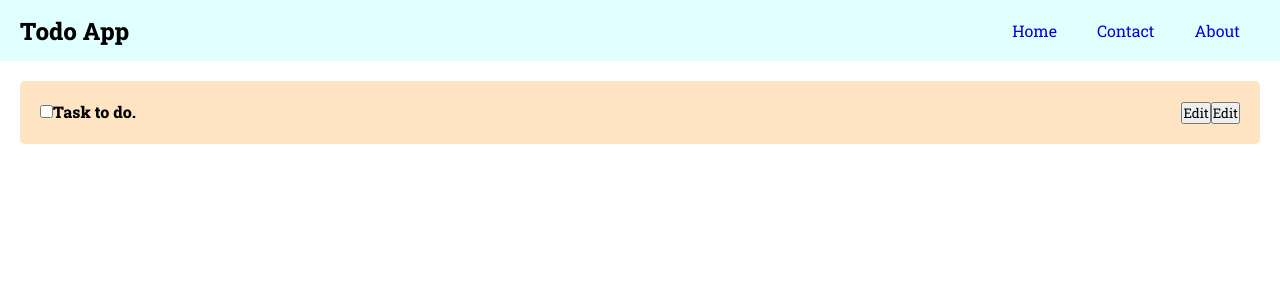
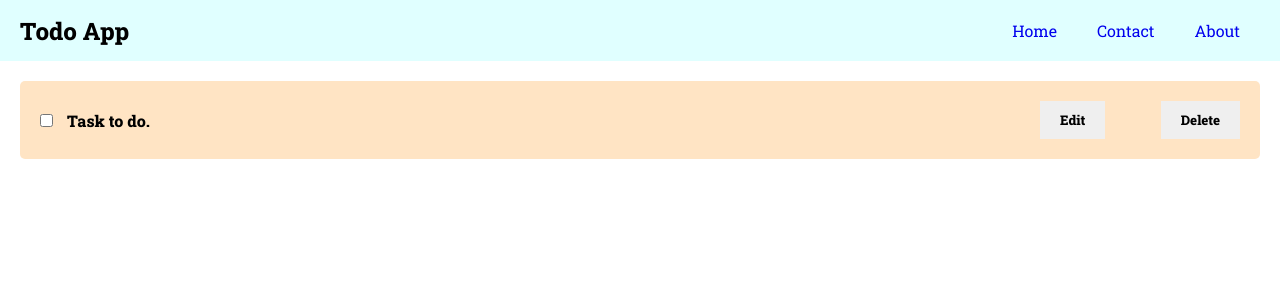
Before and after one commit to mubinkhan17102/todo-best-practice, a React (Create React App) app: page / in a window 1280 px wide. Shown: the top 300 px of the page. Built offline with nearby package versions, Linux system fonts and the light colour scheme.

Commit message:
split button component

```diff
--- /dev/null
+++ b/src/components/button/Button.module.scss
@@ -0,0 +1,7 @@
+.Button{
+    display: inline-block;
+    border: none;
+    padding: 10px 20px;
+    font-weight: bold;
+    cursor: pointer;
+}
--- /dev/null
+++ b/src/components/button/Button.tsx
@@ -0,0 +1,17 @@
+import React, { ReactNode } from 'react'
+import classes from './Button.module.scss';
+
+type IProps = {
+    children?: ReactNode;
+    type?: string
+}
+
+const Button = ({children, type}:IProps) => {
+  return (
+    <button className={`${classes.Button}`}>
+        {children}
+    </button>
+  )
+}
+
+export default Button
--- a/src/containers/todoContainer/TodoItem/TodoItem.module.scss
+++ b/src/containers/todoContainer/TodoItem/TodoItem.module.scss
@@ -4,8 +4,20 @@
     margin: 20px;
     border-radius: 5px;
     justify-content: space-between;
-
+    align-items: center;
     .ItemContent{
         font-weight: bold;
     }
+
+    .LeftContent{
+        display: flex;
+        width: 110px;
+        justify-content: space-between;
+    }
+
+    .Buttons{
+        display: flex;
+        width: 200px;
+        justify-content: space-between;
+    }
 }
--- a/src/containers/todoContainer/TodoItem/TodoItem.tsx
+++ b/src/containers/todoContainer/TodoItem/TodoItem.tsx
@@ -1,18 +1,23 @@
 import React from 'react'
-import classes from './TodoItem.module.scss'
+import classes from './TodoItem.module.scss';
+import Button from '../../../components/button/Button';
 
 const TodoItem = () => {
   const testElement = React.createElement('div', null, []);
   console.log(testElement);
   return (
     <div className={`${classes.ItemStyle} flex`}>
-        <div className={`${classes.ItemContent}`}>
+        <div className={`${classes.ItemContent} ${classes.LeftContent}`}>
             <input type="checkbox" />
             Task to do.
         </div>
-        <div>
-            <button>Edit</button>
-            <button>Edit</button>
+        <div className={`${classes.Buttons}`}>
+            <Button>
+              Edit
+            </Button>
+            <Button>
+              Delete
+            </Button>
         </div>
     </div>
   )
```
